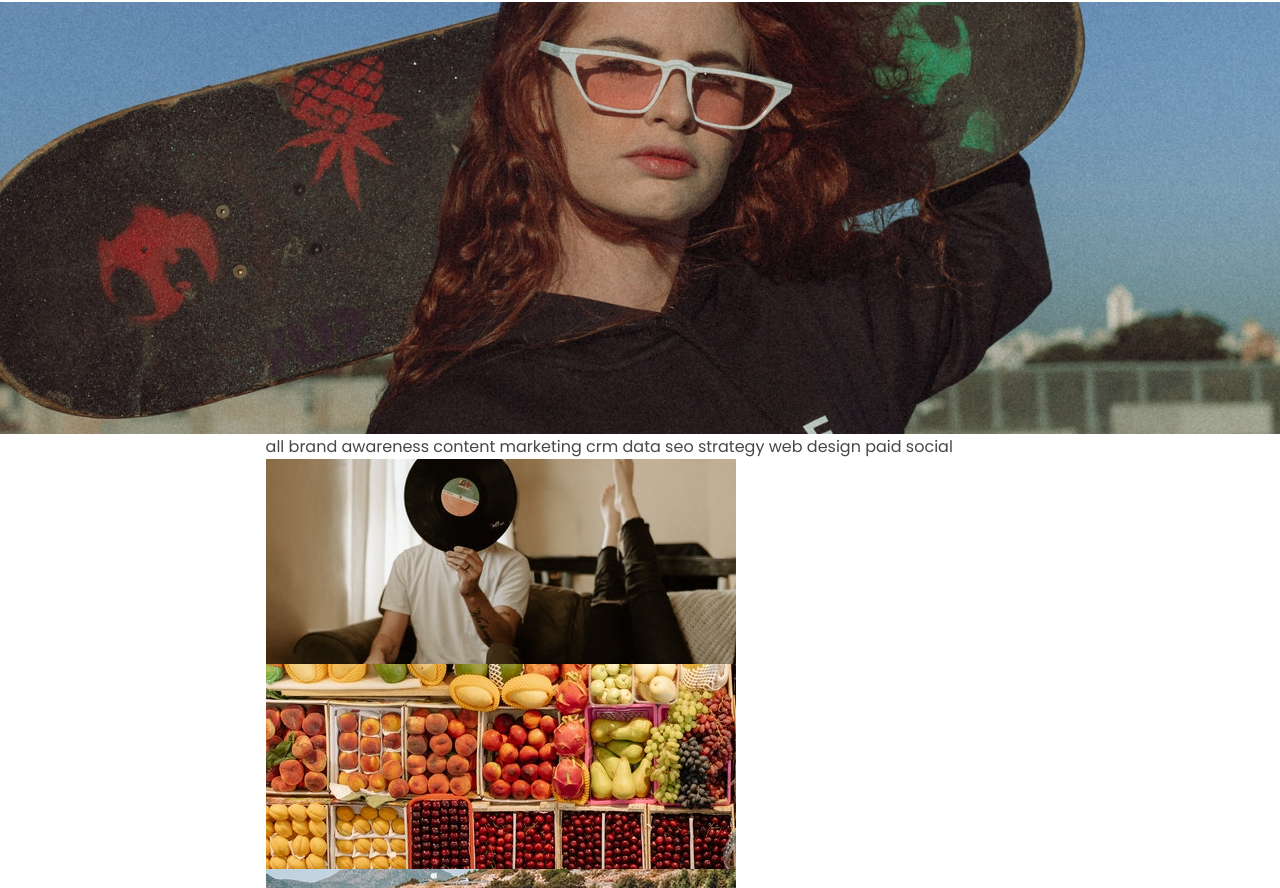
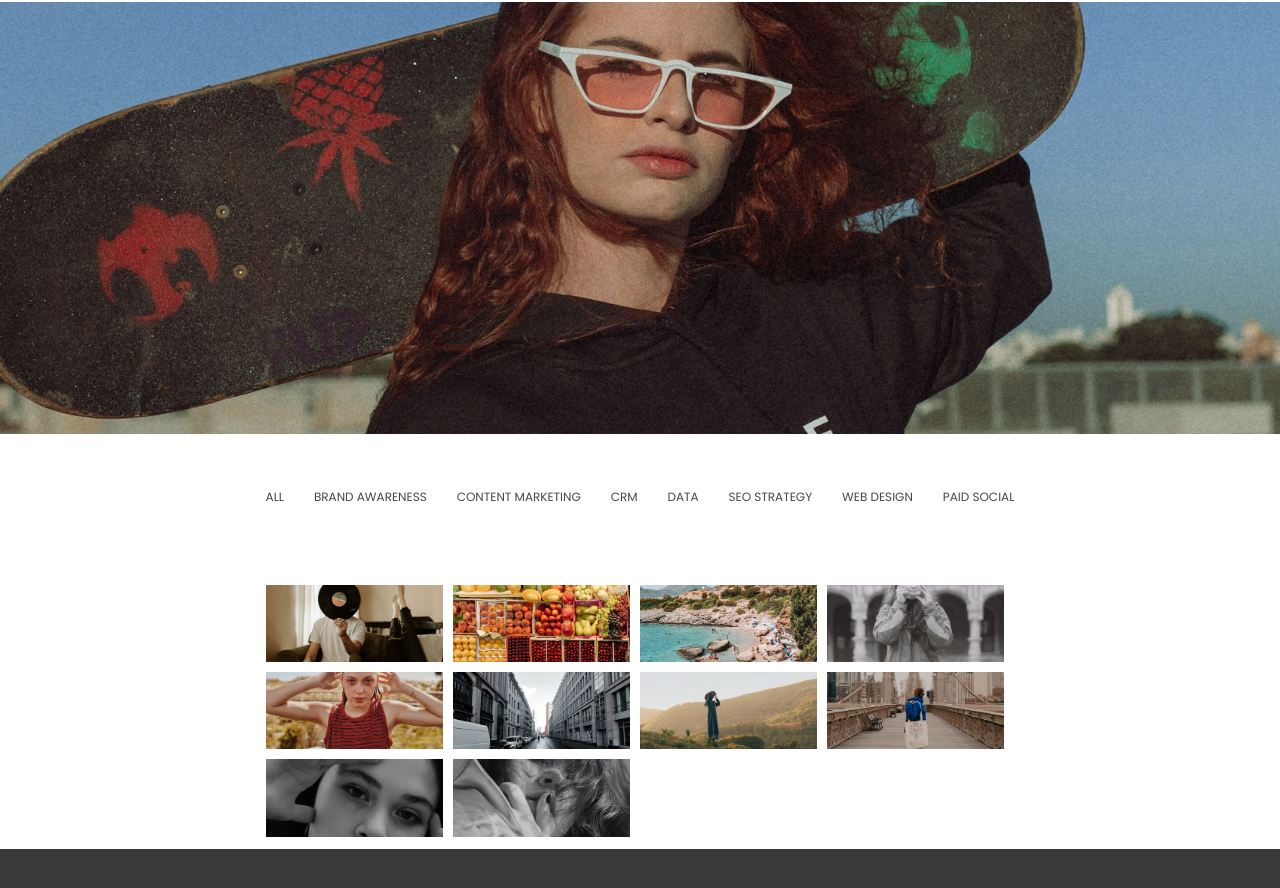
Before and after one commit to kashifaxioned/harvest, a plain HTML site: page our-work.html in a window 1280 px wide. Shown: the part 64-952 px from the top of the page. Drawn offline with nearby package versions, Linux system fonts and the light colour scheme.

Commit message:
our work page style added

```diff
--- a/assets/css/style.css
+++ b/assets/css/style.css
@@ -539,3 +539,38 @@ li {
  /*=================================
   footer styling ends here
 =================================*/
+
+
+/* our work page styling starts here */
+
+.our-work { padding: 3.37rem 0 .75rem; }
+
+.work-list-wrapper { width: 100%; }
+
+.category-list {
+  padding-bottom: 4.93rem;
+  display: flex;
+  justify-content: space-between;
+}
+
+.category-item:not(:last-child)::after {
+  content: "/";
+  padding-left: 2.5rem;
+}
+
+.work-category {
+  cursor: pointer;
+  font-size: 12px;
+  text-transform: uppercase;
+}
+
+.our-work-list {
+  display: flex;
+  flex-wrap: wrap;
+  gap: 10px;
+}
+
+.our-work-item {
+  flex-basis: calc(25% - 10px);
+}
+/* our work page styling ends here */
```
